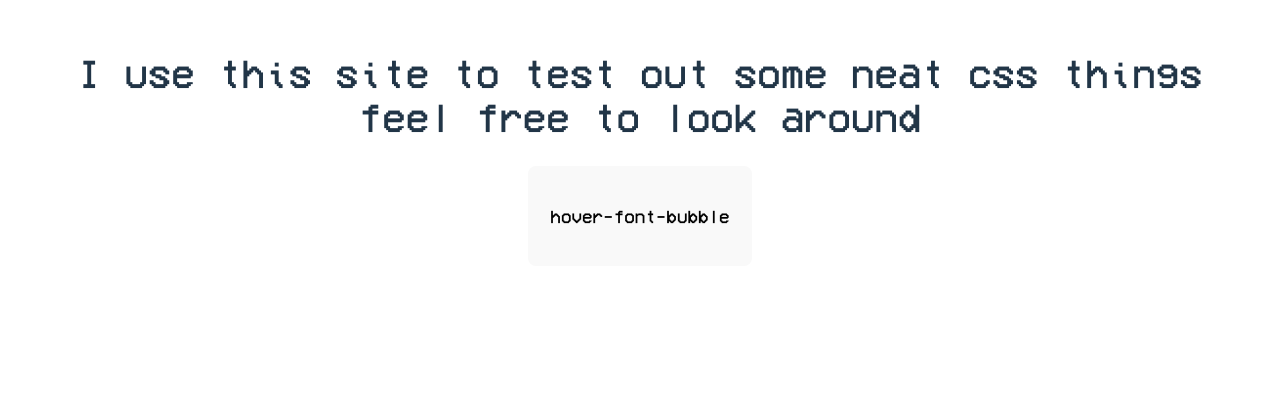
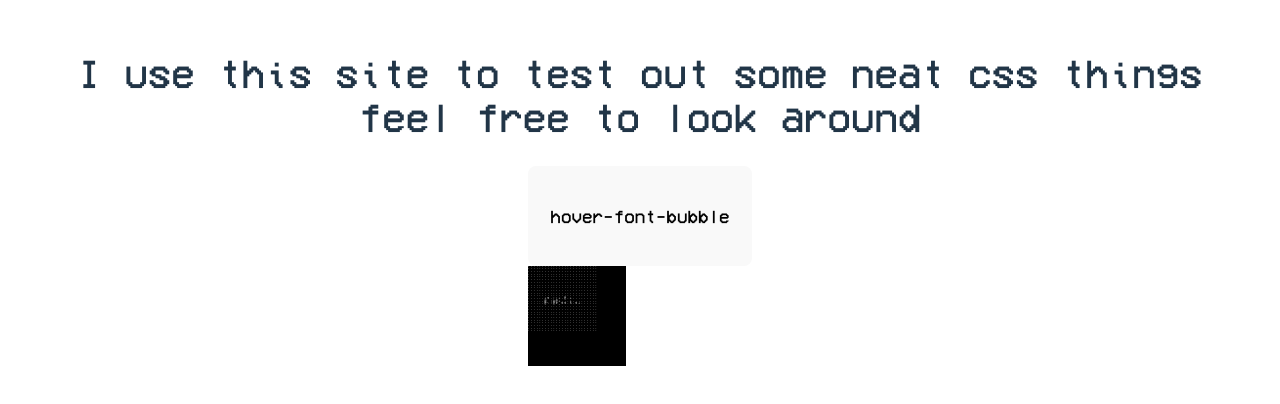
Before and after one commit to KoenMW/css-testing, a Svelte app: page / in a window 1280 px wide. Shown: the top 404 px of the page. Built offline with nearby package versions, Linux system fonts and the light colour scheme.

Commit message:
feat: initial ascii implementation

```diff
--- a/package.json
+++ b/package.json
@@ -16,5 +16,8 @@
     "svelte-check": "^4.1.4",
     "typescript": "~5.7.2",
     "vite": "^6.1.0"
+  },
+  "dependencies": {
+    "html2canvas": "^1.4.1"
   }
 }
--- /dev/null
+++ b/src/components/ascii/AsciiWrapper.svelte
@@ -0,0 +1,119 @@
+<script lang="ts">
+  import { onMount, type Snippet } from "svelte";
+  import html2canvas from "html2canvas";
+
+  type Props = {
+    children: Snippet;
+  };
+  let { children }: Props = $props();
+
+  let content: HTMLElement | undefined = $state();
+  let output: HTMLElement | undefined = $state();
+  let width: number = $state(0);
+  let height: number = $state(0);
+
+  const asciiChars = [
+    "@",
+    "#",
+    "S",
+    "%",
+    "?",
+    "*",
+    "+",
+    ";",
+    ":",
+    ",",
+    ".",
+    " ",
+  ];
+
+  const pixelToChar = (p: number) => {
+    const index = Math.floor((p / 255) * (asciiChars.length - 1));
+    return asciiChars[index];
+  };
+
+  const imageToASCII = (canvas: HTMLCanvasElement) => {
+    const ctx = canvas.getContext("2d");
+    if (!ctx) {
+      console.log(`ctx not in canvas`);
+      return;
+    }
+    const { width, height } = canvas;
+    const imageData = ctx.getImageData(0, 0, width, height).data;
+
+    let ascii = "";
+    for (let y = 0; y < height; y += 4) {
+      for (let x = 0; x < width; x += 4) {
+        const i = (y * width + x) * 4;
+        const r = imageData[i];
+        const g = imageData[i + 1];
+        const b = imageData[i + 2];
+        const gray = 0.2126 * r + 0.7152 * g + 0.0722 * b;
+        ascii += pixelToChar(gray);
+      }
+      ascii += "\n";
+    }
+
+    return ascii;
+  };
+
+  const drawASCII = () => {
+    content &&
+      html2canvas(content).then(async (canvas) => {
+        const asciiArt = imageToASCII(canvas);
+        if (output && asciiArt && asciiArt != output.innerHTML) {
+          output.innerHTML = asciiArt;
+        }
+        requestAnimationFrame(drawASCII);
+      });
+  };
+
+  onMount(() => {
+    drawASCII();
+  });
+</script>
+
+<div class="wrapper">
+  <div
+    class="target"
+    bind:this={content}
+    bind:clientWidth={width}
+    bind:clientHeight={height}
+  >
+    {@render children()}
+  </div>
+
+  <div
+    id="ascii-output"
+    bind:this={output}
+    style="height: {height}px; width: {width}px;"
+  ></div>
+</div>
+
+<style>
+  .wrapper {
+    position: relative;
+  }
+
+  .target {
+    /* z-index: -1; */
+    width: fit-content;
+    height: fit-content;
+  }
+
+  #ascii-output {
+    position: absolute;
+    top: 0;
+    user-select: none;
+    pointer-events: none;
+
+    font-family: monospace;
+    white-space: pre;
+    font-size: 3px;
+    line-height: 2.7px; /* adjust for character height */
+    letter-spacing: 1px;
+    color: white;
+    background: black;
+    overflow: hidden;
+  }
+</style>
--- a/src/views/Home.svelte
+++ b/src/views/Home.svelte
@@ -1,4 +1,5 @@
 <script>
+  import AsciiWrapper from "../components/ascii/AsciiWrapper.svelte";
   import Glitch from "../components/common/Glitch.svelte";
   import Card from "../components/navigation/Card.svelte";
 </script>
@@ -9,6 +10,10 @@
 </h1>
 <section class="cards">
   <Card route="hover-font-bubble">hover-font-bubble</Card>
+
+  <AsciiWrapper>
+    <Card route>ASCII</Card>
+  </AsciiWrapper>
 </section>
 
 <style>
```
Also changed, not shown: 1 other file (tests, documents, lock files or other folders).
